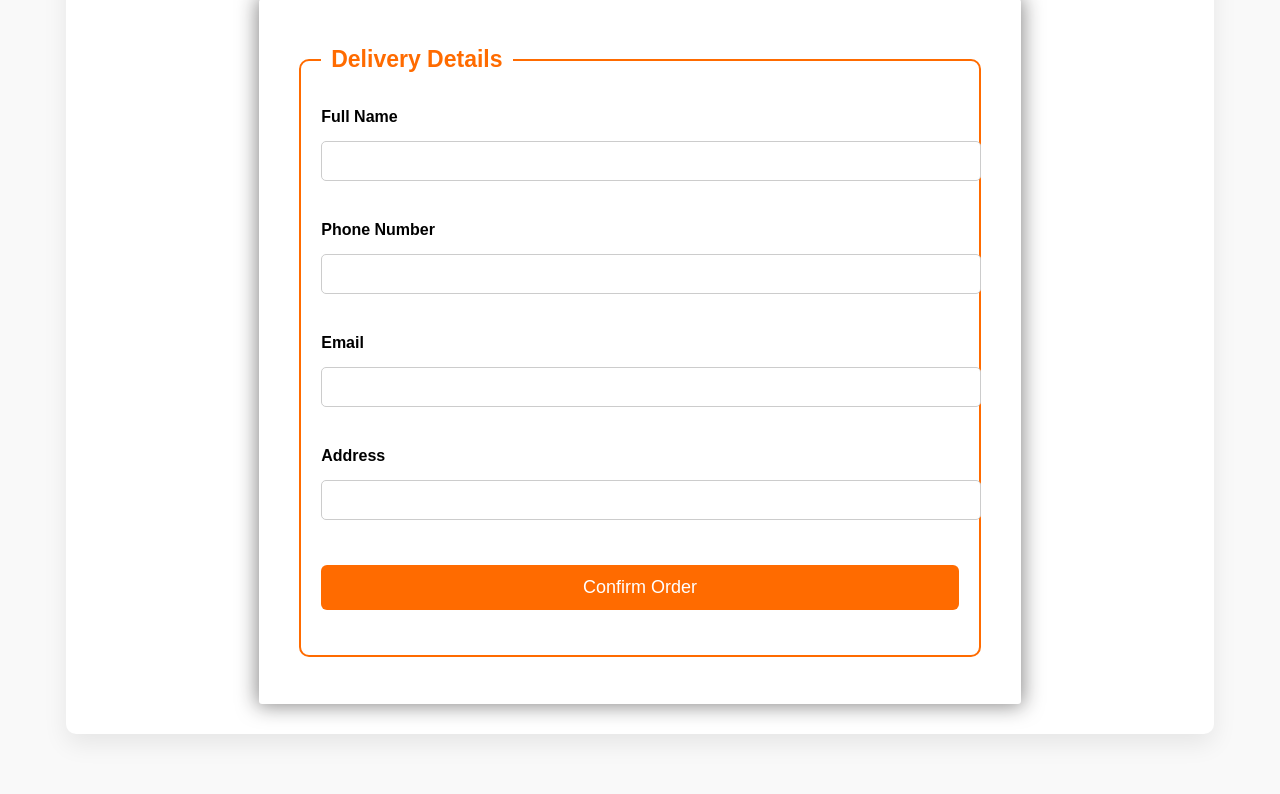
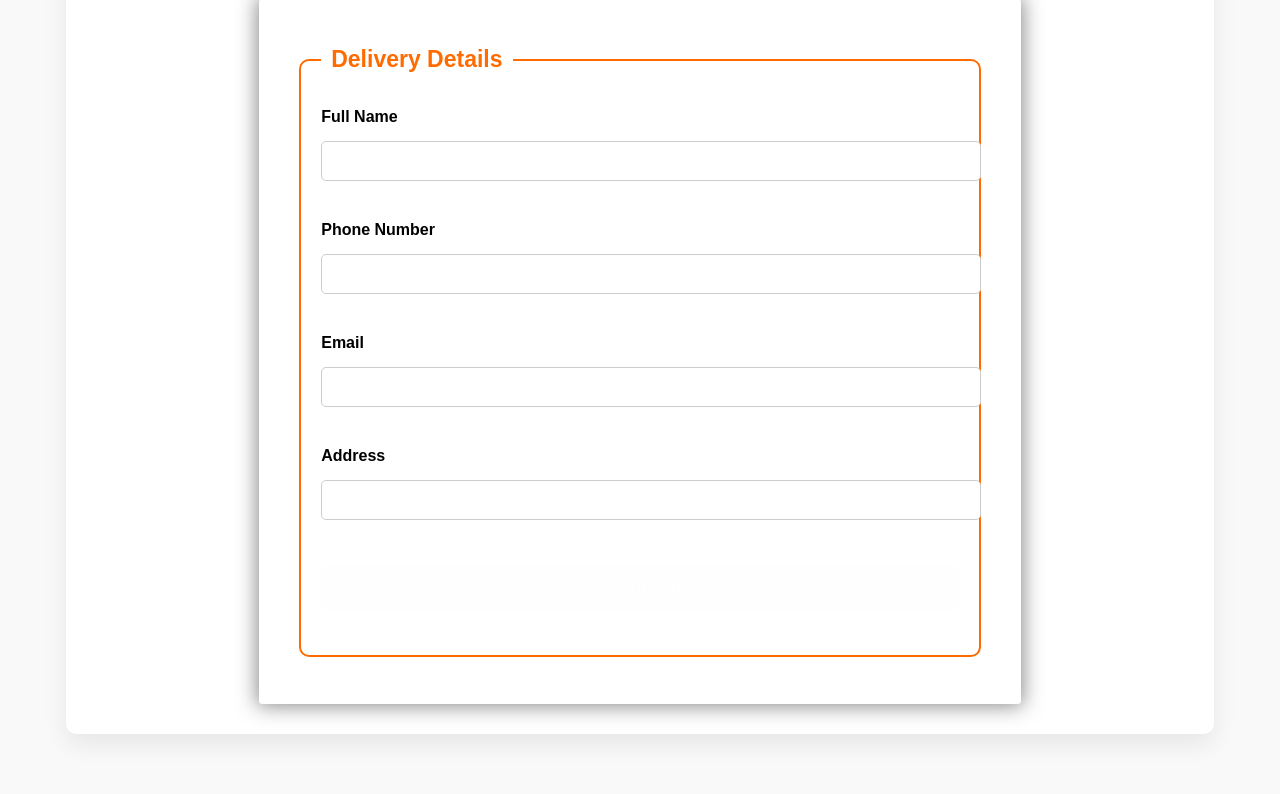
Before and after one commit to pornnapa2546/on, a PHP site: page /order.html in a window 1280 px wide. Shown: the part 331-1125 px from the top of the page. Run offline with PHP 8.4, Linux system fonts and the light colour scheme.

Commit message:
หหห

```diff
--- a/css/style.css
+++ b/css/style.css
@@ -517,7 +517,7 @@ fieldset legend {
   width: 100%;
   padding: 12px;
   font-size: 18px;
-  background: #ff6b00;
+  background: #fefefe;
   border: none;
   border-radius: 6px;
   cursor: pointer;
```
